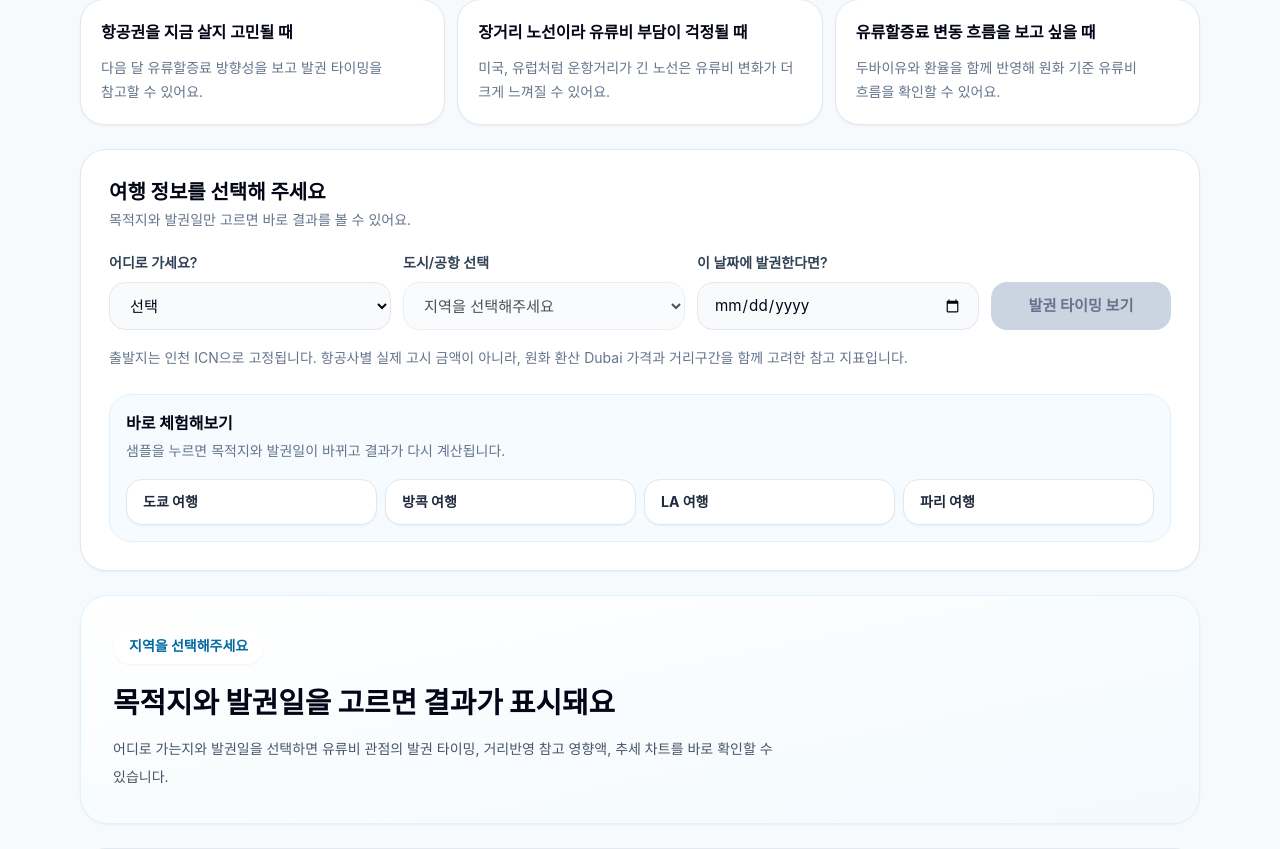
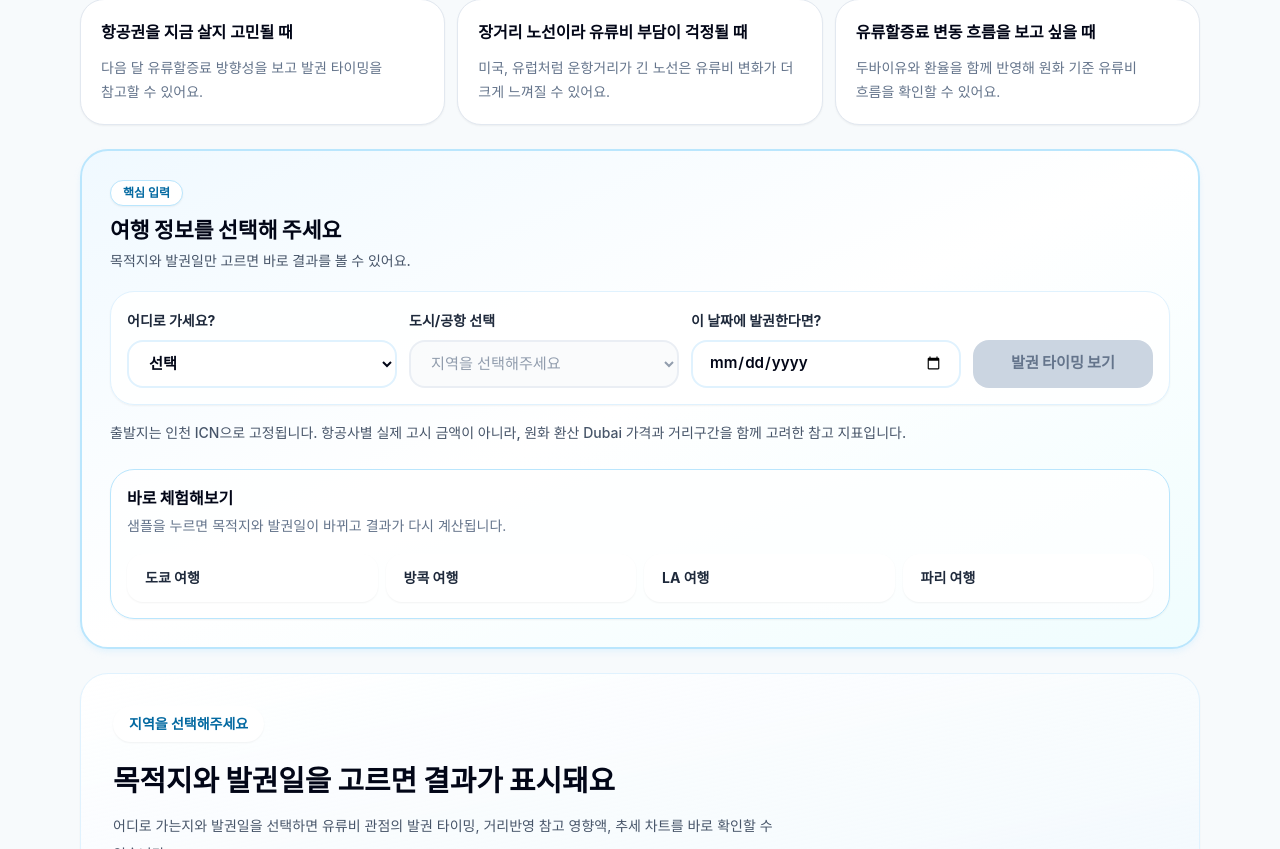
Before and after one commit to day27N/0708, a Next.js app: page / in a window 1280 px wide. Shown: the part 473-1322 px from the top of the page. Built offline with nearby package versions, Linux system fonts and the light colour scheme.

Commit message:
Emphasize trip input section

```diff
--- a/src/app/page.tsx
+++ b/src/app/page.tsx
@@ -302,20 +302,23 @@ export default function Page() {
           </div>
         </section>
 
-        <section className="mt-6 rounded-[26px] border border-slate-200 bg-white p-5 shadow-sm sm:p-7">
+        <section className="mt-6 rounded-[28px] border-2 border-sky-200 bg-gradient-to-br from-sky-50 via-white to-cyan-50/70 p-5 shadow-md shadow-sky-100/70 sm:p-7">
           <div className="flex flex-col gap-2 sm:flex-row sm:items-end sm:justify-between">
             <div>
-              <h2 className="text-xl font-bold text-slate-950">여행 정보를 선택해 주세요</h2>
-              <p className="mt-1 text-sm text-slate-500">목적지와 발권일만 고르면 바로 결과를 볼 수 있어요.</p>
+              <div className="mb-2 inline-flex rounded-full border border-sky-200 bg-white px-3 py-1 text-xs font-bold text-sky-700 shadow-sm">
+                핵심 입력
+              </div>
+              <h2 className="text-[1.35rem] font-black text-slate-950">여행 정보를 선택해 주세요</h2>
+              <p className="mt-1 text-sm font-medium text-slate-600">목적지와 발권일만 고르면 바로 결과를 볼 수 있어요.</p>
             </div>
           </div>
-          <div className="mt-5 grid gap-3 md:grid-cols-3 lg:grid-cols-[1fr_1fr_1fr_180px] lg:items-end">
+          <div className="mt-5 grid gap-3 rounded-[24px] border border-sky-100 bg-white/90 p-4 shadow-sm md:grid-cols-3 lg:grid-cols-[1fr_1fr_1fr_180px] lg:items-end">
             <label className="block">
-              <span className="text-sm font-semibold text-slate-700">어디로 가세요?</span>
+              <span className="text-sm font-bold text-slate-800">어디로 가세요?</span>
               <select
                 value={selectedCountry}
                 onChange={event => handleCountryChange(event.target.value)}
-                className="mt-2 h-12 w-full rounded-2xl border border-slate-200 bg-slate-50 px-4 text-[0.95rem] text-slate-950 outline-none transition focus:border-sky-300 focus:bg-white focus:ring-4 focus:ring-sky-100"
+                className="mt-2 h-12 w-full rounded-2xl border-2 border-sky-100 bg-white px-4 text-[0.95rem] font-semibold text-slate-950 outline-none transition hover:border-sky-200 focus:border-sky-400 focus:bg-white focus:ring-4 focus:ring-sky-100"
               >
                 <option value="">선택</option>
                 {routeCountries.map(country => (
@@ -325,12 +328,12 @@ export default function Page() {
             </label>
 
             <label className="block">
-              <span className="text-sm font-semibold text-slate-700">도시/공항 선택</span>
+              <span className="text-sm font-bold text-slate-800">도시/공항 선택</span>
               <select
                 value={selectedDestination}
                 onChange={event => handleRouteChange(event.target.value)}
                 disabled={!selectedCountry}
-                className="mt-2 h-12 w-full rounded-2xl border border-slate-200 bg-slate-50 px-4 text-[0.95rem] text-slate-950 outline-none transition focus:border-sky-300 focus:bg-white focus:ring-4 focus:ring-sky-100"
+                className="mt-2 h-12 w-full rounded-2xl border-2 border-sky-100 bg-white px-4 text-[0.95rem] font-semibold text-slate-950 outline-none transition hover:border-sky-200 focus:border-sky-400 focus:bg-white focus:ring-4 focus:ring-sky-100 disabled:border-slate-200 disabled:bg-slate-50 disabled:font-medium disabled:text-slate-500"
               >
                 <option value="">{selectedCountry ? '도시/공항을 선택해 주세요' : '지역을 선택해주세요'}</option>
                 {currentRoutes.map(route => (
@@ -342,12 +345,12 @@ export default function Page() {
             </label>
 
             <label className="block">
-              <span className="text-sm font-semibold text-slate-700">이 날짜에 발권한다면?</span>
+              <span className="text-sm font-bold text-slate-800">이 날짜에 발권한다면?</span>
               <input
                 type="date"
                 value={selectedTicketingDate}
                 onChange={event => handleTicketingDateChange(event.target.value)}
-                className="mt-2 h-12 w-full rounded-2xl border border-slate-200 bg-slate-50 px-4 text-[0.95rem] text-slate-950 outline-none transition focus:border-sky-300 focus:bg-white focus:ring-4 focus:ring-sky-100"
+                className="mt-2 h-12 w-full rounded-2xl border-2 border-sky-100 bg-white px-4 text-[0.95rem] font-semibold text-slate-950 outline-none transition hover:border-sky-200 focus:border-sky-400 focus:bg-white focus:ring-4 focus:ring-sky-100"
               />
             </label>
 
@@ -355,18 +358,18 @@ export default function Page() {
               type="button"
               onClick={handleAnalyzeClick}
               disabled={!canAnalyze}
-              className="h-12 rounded-2xl bg-sky-600 px-5 text-[0.95rem] font-bold text-white shadow-sm shadow-sky-200 transition hover:-translate-y-0.5 hover:bg-sky-700 focus:outline-none focus:ring-4 focus:ring-sky-200 active:translate-y-0 disabled:cursor-not-allowed disabled:bg-slate-300 disabled:text-slate-500 disabled:shadow-none disabled:hover:translate-y-0"
+              className="h-12 rounded-2xl bg-sky-600 px-5 text-[0.95rem] font-black text-white shadow-lg shadow-sky-200 transition hover:-translate-y-0.5 hover:bg-sky-700 focus:outline-none focus:ring-4 focus:ring-sky-200 active:translate-y-0 disabled:cursor-not-allowed disabled:bg-slate-300 disabled:text-slate-500 disabled:shadow-none disabled:hover:translate-y-0"
             >
               발권 타이밍 보기
             </button>
           </div>
-          <p className="mt-4 break-keep text-sm leading-6 text-slate-500">
+          <p className="mt-4 break-keep text-sm font-medium leading-6 text-slate-600">
             출발지는 인천 ICN으로 고정됩니다. 항공사별 실제 고시 금액이 아니라, 원화 환산 Dubai 가격과 거리구간을 함께 고려한 참고 지표입니다.
           </p>
-          <div className="mt-6 rounded-[22px] border border-sky-100 bg-sky-50/60 p-4">
+          <div className="mt-6 rounded-[24px] border border-sky-200 bg-white/75 p-4 shadow-sm">
             <div className="flex flex-col gap-1 sm:flex-row sm:items-end sm:justify-between">
               <div>
-                <h3 className="text-base font-bold text-slate-950">바로 체험해보기</h3>
+                <h3 className="text-base font-black text-slate-950">바로 체험해보기</h3>
                 <p className="mt-1 break-keep text-sm leading-6 text-slate-500">샘플을 누르면 목적지와 발권일이 바뀌고 결과가 다시 계산됩니다.</p>
               </div>
             </div>
@@ -376,7 +379,7 @@ export default function Page() {
                   key={sample.destinationCode}
                   type="button"
                   onClick={() => handleSampleClick(sample.country, sample.destinationCode)}
-                  className="rounded-2xl border border-slate-200 bg-white px-4 py-3 text-left text-sm font-bold text-slate-800 shadow-sm transition hover:-translate-y-0.5 hover:border-sky-200 hover:text-sky-700 focus:outline-none focus:ring-4 focus:ring-sky-100 active:translate-y-0"
+                  className="rounded-2xl border-2 border-white bg-white px-4 py-3 text-left text-sm font-bold text-slate-800 shadow-sm transition hover:-translate-y-0.5 hover:border-sky-200 hover:text-sky-700 hover:shadow-md focus:outline-none focus:ring-4 focus:ring-sky-100 active:translate-y-0"
                 >
                   {sample.label}
                 </button>
```
